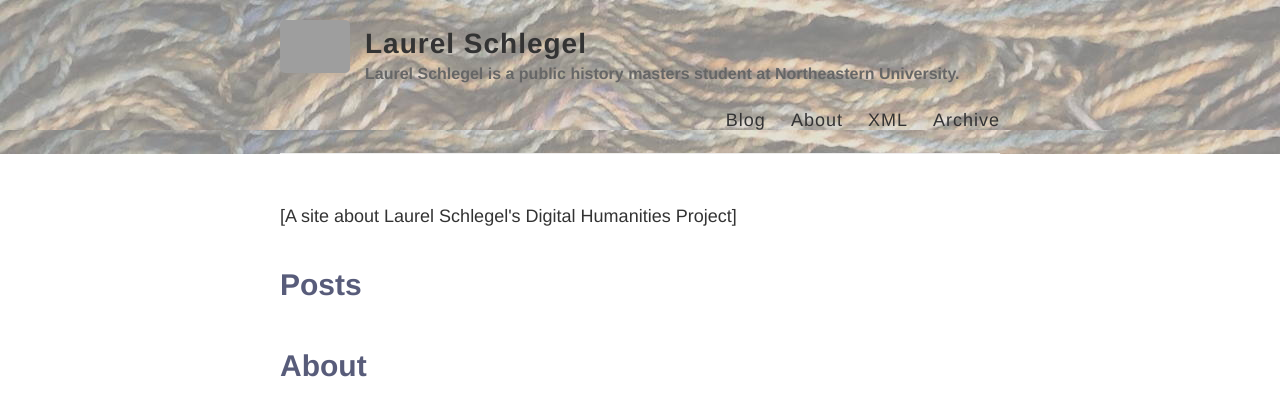
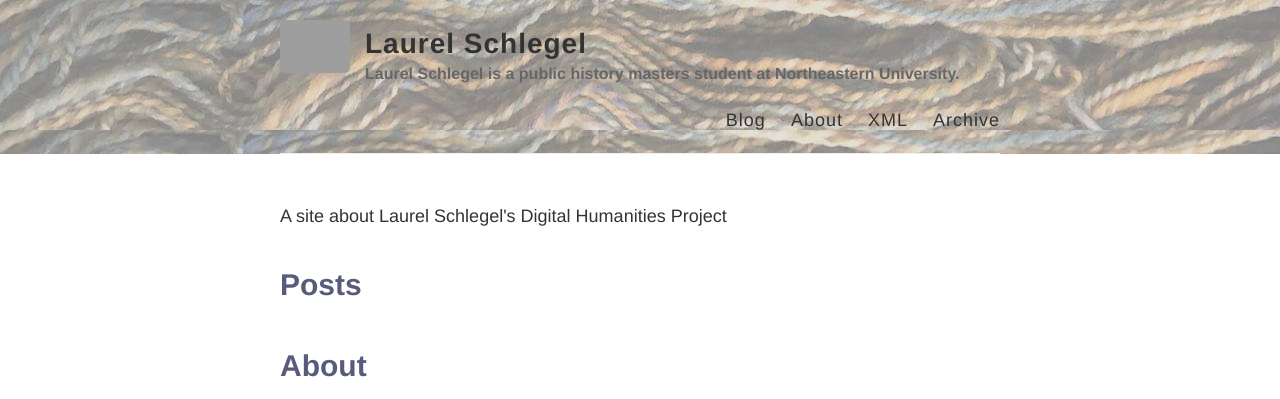
Before and after one commit to laurelschlegel/laurelschlegel.github.io, a Jekyll site: the page built from index.html, in a window 1280 px wide. Shown: the top 399 px of the page. Built offline with Jekyll 4.4.1, drawn with Linux system fonts in a browser that asks for light colours; grey boxes are pictures that could not be loaded.

```diff
--- a/index.html
+++ b/index.html
@@ -5,7 +5,7 @@ layout: default
 
 <div>
   <div>
-    <p>[A site about Laurel Schlegel's Digital Humanities Project]</p>
+    <p>A site about Laurel Schlegel's Digital Humanities Project</p>
   </div>
   <h1> Posts </h1>
   <div class="posts">
```
